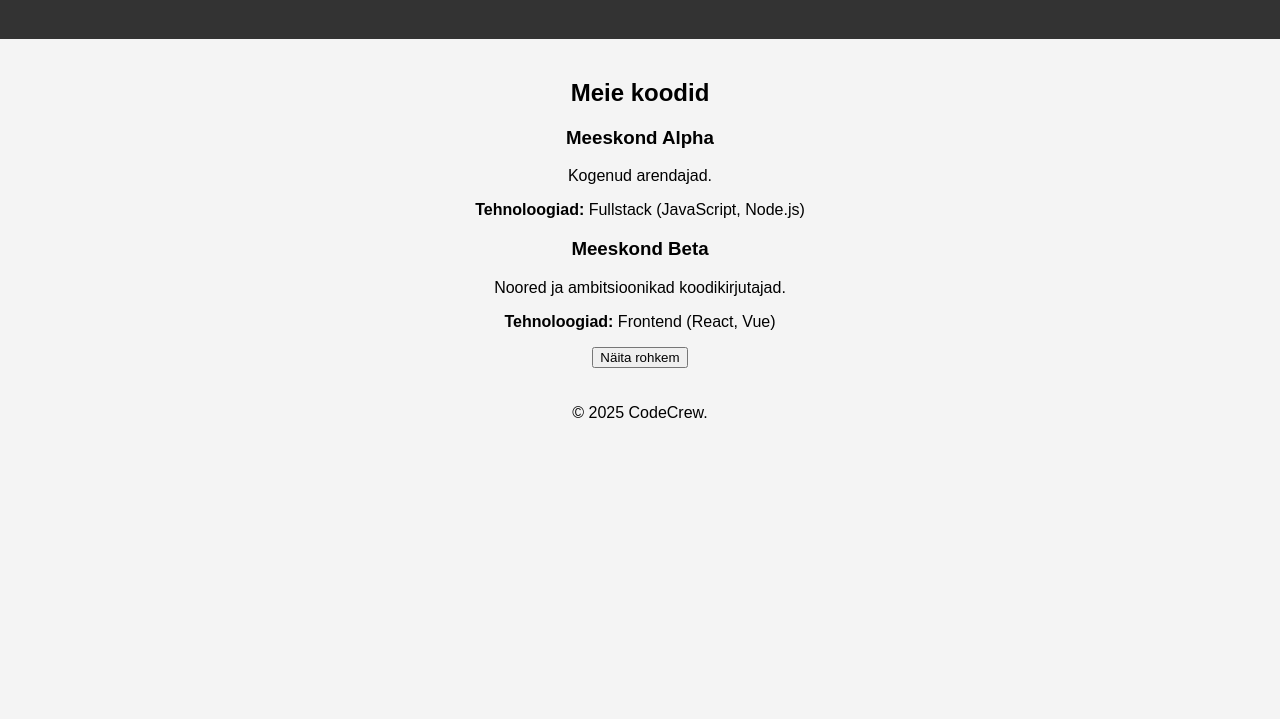
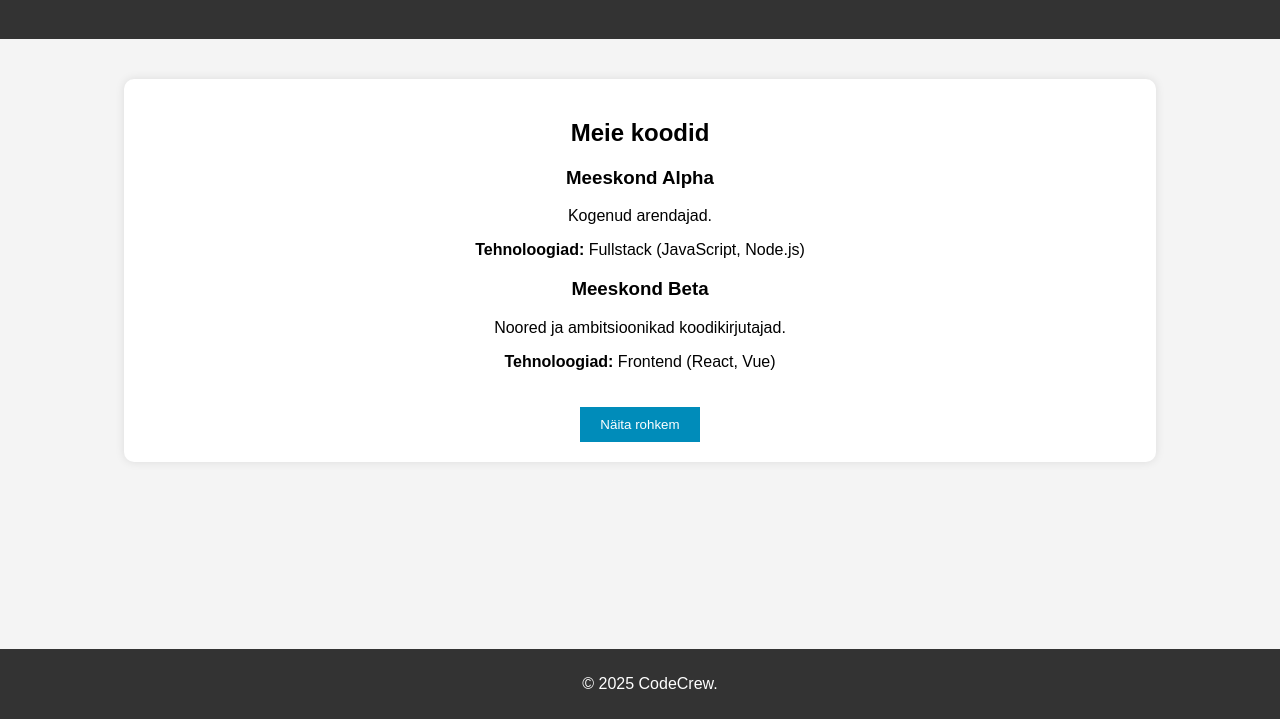
Before and after one commit to JOstapjuk/CodeCrewSSH, a plain HTML site: page index.html in a window 1280 px wide. Shown: the part 81-800 px from the top of the page. Drawn offline with Linux system fonts and the light colour scheme.

Commit message:
viimistletud css

```diff
--- a/style.css
+++ b/style.css
@@ -15,3 +15,34 @@ header {
 main {
     padding: 20px;
 }
+
+#teams {
+    background: white;
+    padding: 20px;
+    margin: 20px auto;
+    width: 80%;
+    border-radius: 10px;
+    box-shadow: 0 0 10px rgba(0, 0, 0, 0.1);
+}
+
+button {
+    background-color: #008cba;
+    color: white;
+    border: none;
+    padding: 10px 20px;
+    cursor: pointer;
+    margin-top: 20px;
+}
+
+button:hover {
+    background-color: #005f73;
+}
+
+footer {
+    background-color: #333;
+    color: white;
+    padding: 10px;
+    position: absolute;
+    bottom: 0;
+    width: 100%;
+}
```
